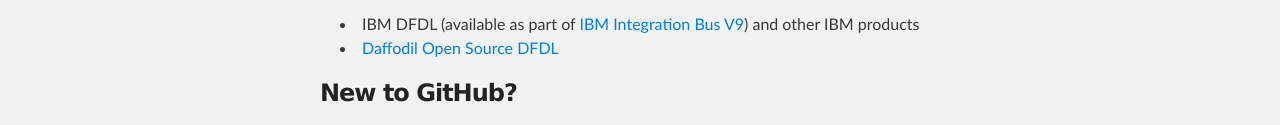
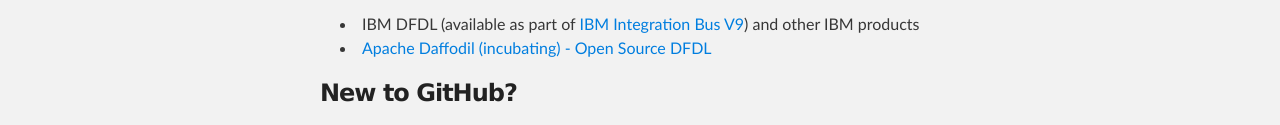
Before and after one commit to DFDLSchemas/dfdlschemas.github.com, a plain HTML site: page index.html in a window 1280 px wide. Shown: the part 751-876 px from the top of the page. Drawn offline with Linux system fonts and the light colour scheme.

Commit message:
changed path to refer to apache location for Daffodil.

```diff
--- a/index.html
+++ b/index.html
@@ -41,7 +41,7 @@
 
   <ul>
 <li>IBM DFDL (available as part of <a href="http://www-03.ibm.com/software/products/en/ibm-integration-bus">IBM Integration Bus V9</a>) and other IBM products</li>
-<li><a href="https://opensource.ncsa.illinois.edu/confluence/display/DFDL">Daffodil Open Source DFDL</a></li>
+<li><a href="https://daffodil.apache.org">Apache Daffodil (incubating) - Open Source DFDL</a></li>
 </ul>
 
 <h3>New to GitHub?</h3>
```
